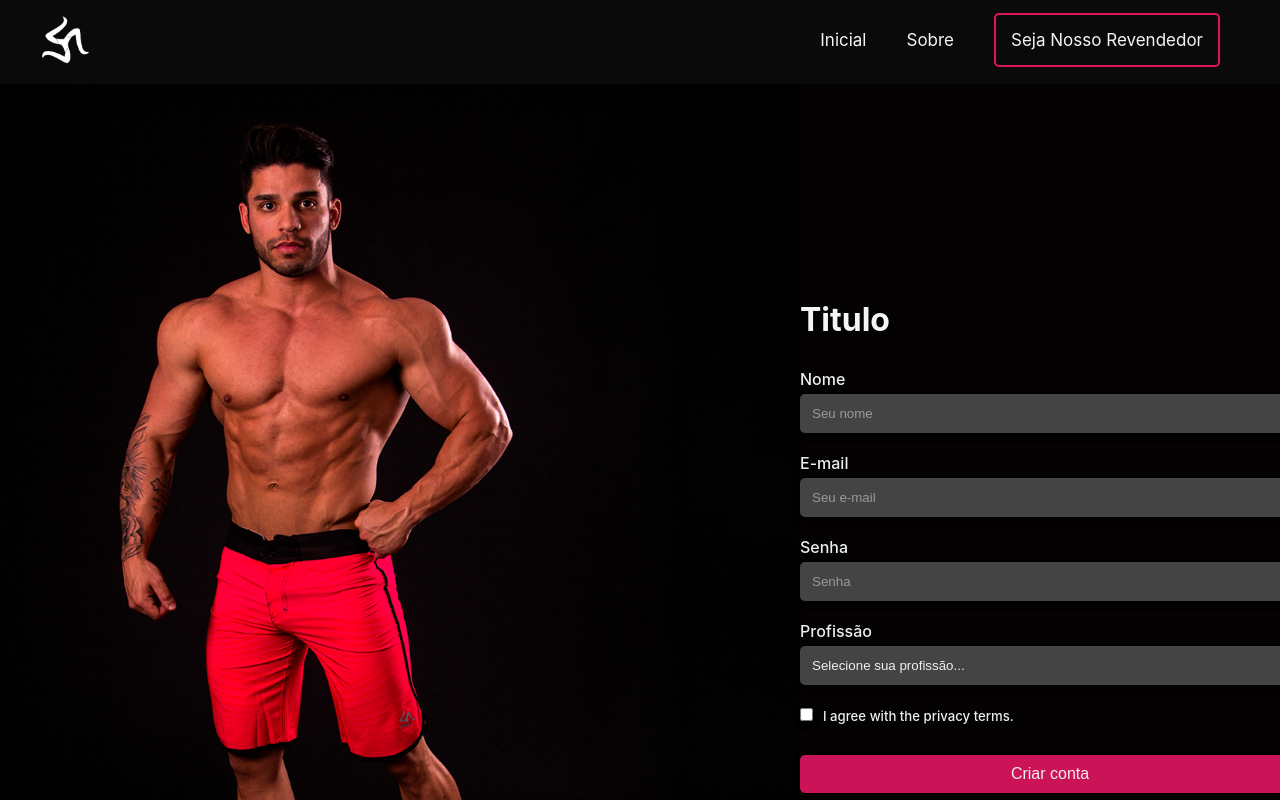
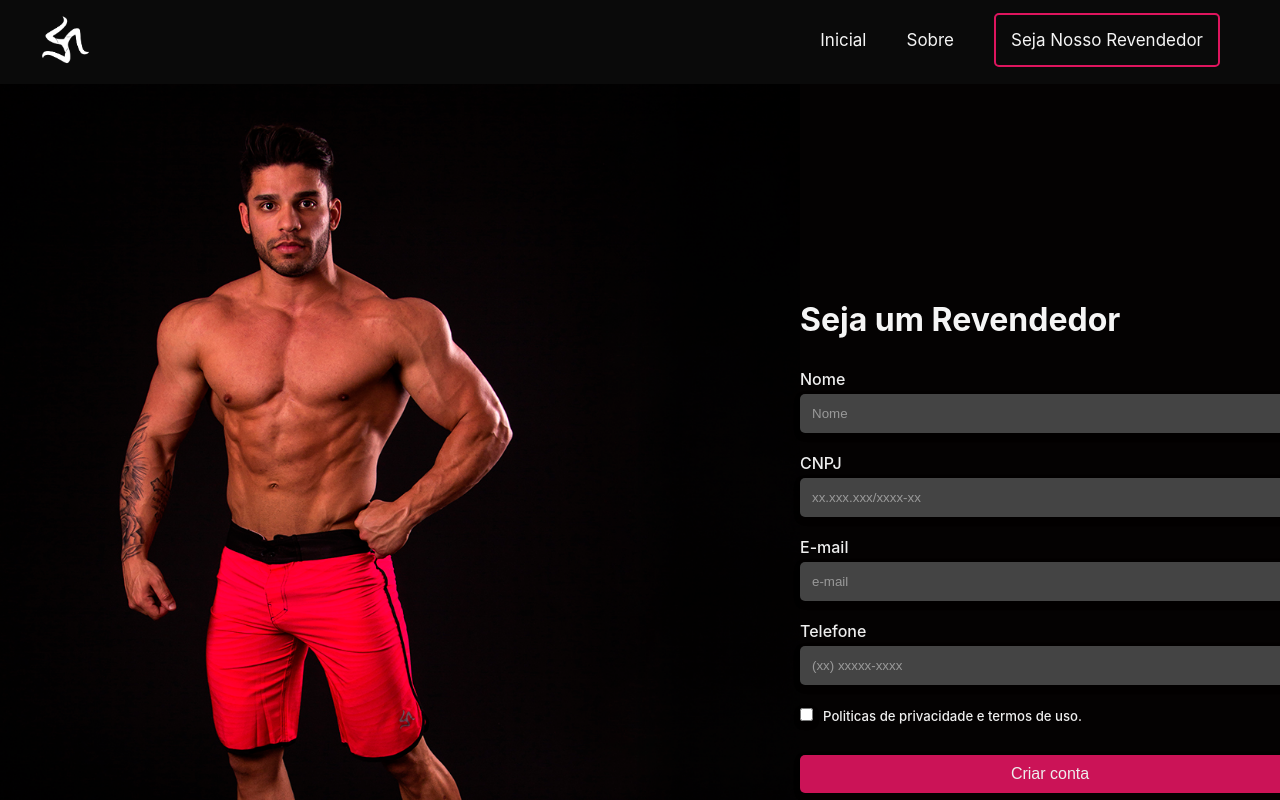
Before and after one commit to cayosantana/site-forme-project, a React (Vite) app: page /revenda in a window 1280 px wide. Shown: the top 800 px of the page. Built offline with nearby package versions, Linux system fonts and the light colour scheme.

Commit message:
Alteração input form

```diff
--- a/package.json
+++ b/package.json
@@ -14,7 +14,8 @@
     "react-dom": "^18.2.0",
     "react-hook-form": "^7.49.3",
     "react-router-dom": "^6.21.2",
-    "swiper": "^11.0.5"
+    "swiper": "^11.0.5",
+    "validator": "^13.11.0"
   },
   "devDependencies": {
     "@types/react": "^18.2.15",
--- a/src/components/form/form.css
+++ b/src/components/form/form.css
@@ -59,7 +59,7 @@
 .form-group .error-message {
     color: rgb(255, 72, 72);
     font-size: 0.75rem;
-    margin-top: 8px;
+    margin-top: 5px;
 }
 
 .form-group select {
--- a/src/components/form/form.jsx
+++ b/src/components/form/form.jsx
@@ -1,5 +1,7 @@
+//Nesse componenete eu precisei instalar 02 bibliotecas (react-hook-form e validator)
 import React from 'react';
 import { useForm } from 'react-hook-form'
+import validator from 'validator';
 import './form.css'
 
 const FormRevenda = () => {
@@ -12,27 +14,58 @@ const FormRevenda = () => {
         <>
             <div className="app-container">
                 <div className="form-group">
-                    <h1 className='title-form'>Titulo</h1>
+                    <h1 className='title-form'>Seja um Revendedor</h1>
                     <label>Nome</label>
                     <input
                         className={errors?.name && "input-error"}
                         type="text"
-                        placeholder="Seu nome"
+                        placeholder="Nome"
                         {...register("name", {required: true})}
                     />
                     {errors?.name?.type === 'required' && <p className="error-message">Nome é um campo obrigatório!</p>}
+                </div>
+                <div className="form-group">
+                    <label>CNPJ</label>
+                    <input
+                        className={errors?.cnpj && "input-error"}
+                        type="text"
+                        placeholder="xx.xxx.xxx/xxxx-xx"
+                        {...register("cnpj", {required: true, minLength: 18 })}
+                    />
+                    {errors?.cnpj?.type === 'required' && (
+                        <p className="error-message">CNPJ é um campo obrigatório!</p>
+                    )}
+                    {errors?.cnpj?.type === 'minLength' && (
+                        <p className="error-message">O CNPJ deve ter no minimo 18 caracteres!</p>
+                    )}
                 </div>
                 <div className="form-group">
                     <label>E-mail</label>
                     <input
                         className={errors?.email && "input-error"}
                         type="email"
-                        placeholder="Seu e-mail"
-                        {...register("email", {required: true})}
+                        placeholder="e-mail"
+                        {...register("email", {required: true, validate: (value) => validator.isEmail(value)})}
                     />
                     {errors?.email?.type === 'required' && <p className="error-message">Email é um campo obrigatório!</p>}
+                    {errors?.email?.type === 'validate' && <p className="error-message">Email não é valido!</p>}
                 </div>
                 <div className="form-group">
+                    <label>Telefone</label>
+                    <input
+                        className={errors?.tel && "input-error"}
+                        type="tel"
+                        placeholder="(xx) xxxxx-xxxx"
+                        {...register("tel", {required: true, minLength: 15 })}
+                    />
+                    {errors?.tel?.type === 'required' && (
+                        <p className="error-message">Telefone é um campo obrigatório!</p>
+                    )}
+                    {errors?.tel?.type === 'minLength' && (
+                        <p className="error-message">O telefone deve possuir DDD!</p>
+                    )}
+                </div>
+                {/*<div className="form-group">
                     <label>Senha</label>
                     <input
                         className={errors?.password && "input-error"}
@@ -46,8 +79,8 @@ const FormRevenda = () => {
                     {errors?.password?.type === 'minLength' && (
                         <p className="error-message">A senha tem que ter no minimo 8 caracteres!</p>
                     )}
-                </div>
-                <div className="form-group">
+                </div>*/}
+                {/*<div className="form-group">
                     <label>Profissão</label>
                     <select
                         {...register("profession", { validate: (value) => {
@@ -63,7 +96,7 @@ const FormRevenda = () => {
                     {errors?.profession?.type === 'validate' && (
                         <p className="error-message">O campo Profissão é obrigatório!</p>
                     )}
-                </div>
+                    </div>*/}
                 <div className="form-group">
                 <div className="checkbox-group">
                 <input
@@ -71,7 +104,7 @@ const FormRevenda = () => {
                     name="privacy-policy"
                     {...register("privacyTerms", {required: true})}
                 />
-                <label>I agree with the privacy terms.</label>
+                <label>Politicas de privacidade e termos de uso.</label>
                 </div>
 
                     {errors?.privacyTerms?.type === 'required' && (
```
Also changed, not shown: 1 other file (tests, documents, lock files or other folders).
